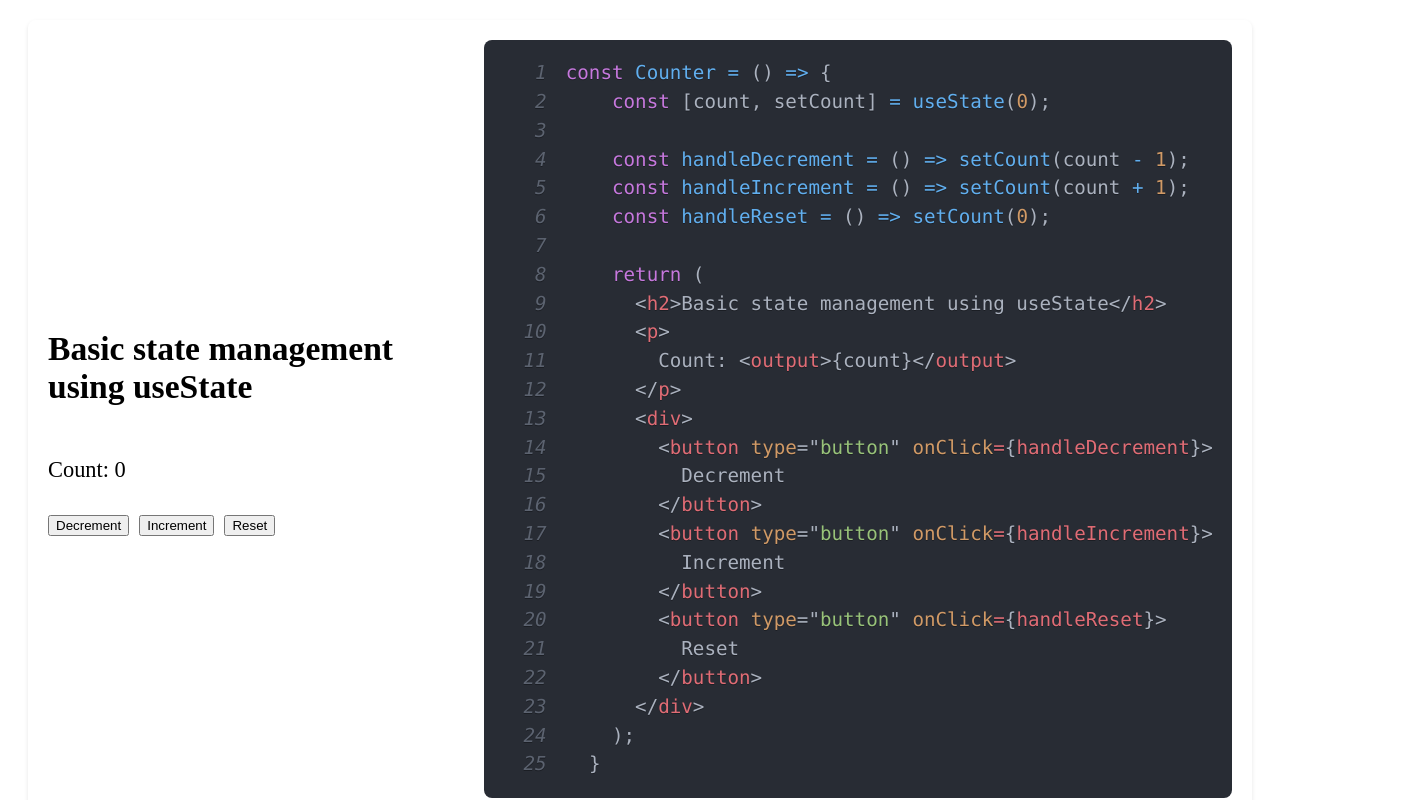
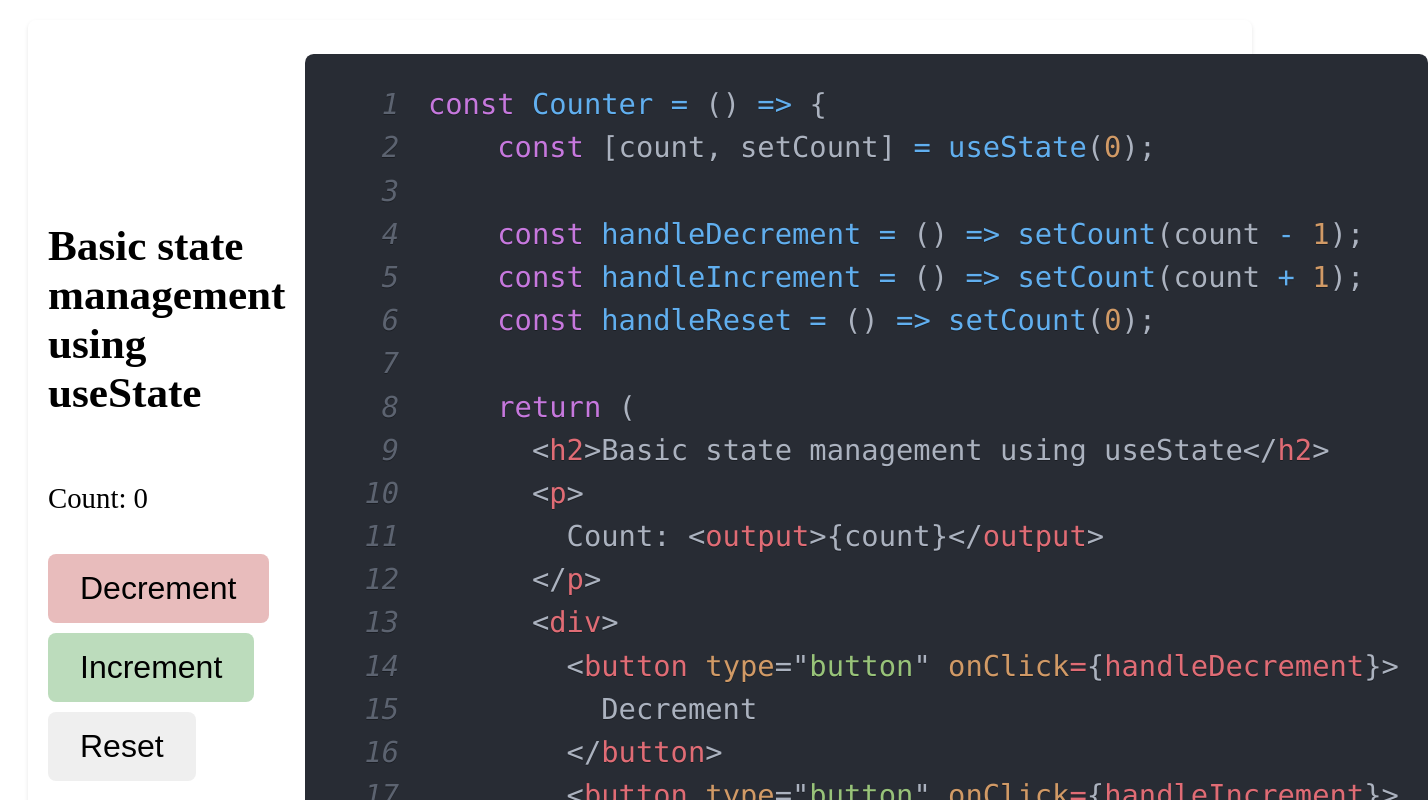
Before and after one commit to dibenji/react-usestate, a React (Create React App) app: page / in a window 1280 px wide. Shown: the top 800 px of the page, 1428 px wide, since content can reach past the window. Built offline with nearby package versions, Linux system fonts and the light colour scheme.

Commit message:
modified:   src/components/BasicStateManagement.jsx modified:   src/components/Components.css

```diff
--- a/src/components/BasicStateManagement.jsx
+++ b/src/components/BasicStateManagement.jsx
@@ -49,22 +49,18 @@ const BasicStateManagement = () => {
           <button
             type="button"
             onClick={handleDecrement}
-            className="btn btn-primary"
+            className="btn btn-secondary"
           >
             Decrement
           </button>
           <button
             type="button"
             onClick={handleIncrement}
-            className="btn btn-secondary"
+            className="btn btn-primary"
           >
             Increment
           </button>
-          <button
-            type="button"
-            onClick={handleReset}
-            className="btn btn-secondary"
-          >
+          <button type="button" onClick={handleReset} className="btn">
             Reset
           </button>
         </div>
@@ -74,12 +70,7 @@ const BasicStateManagement = () => {
           language="jsx"
           style={oneDark}
           showLineNumbers="true"
-          customStyle={{
-            margin: 0,
-            borderRadius: '0.5rem',
-            fontSize: '1.2rem',
-            lineHeight: '1.5',
-          }}
+          className="syntax-highlighter"
         >
           {jsxSnippet}
         </SyntaxHighlighter>
--- a/src/components/Components.css
+++ b/src/components/Components.css
@@ -1,6 +1,6 @@
 :root {
-  background-color: var(--bg-light);
-  border-color: var(--border-light);
+  --primary-btn-color: rgba(34, 139, 34, 0.3);
+  --secondary-btn-color: rgba(178, 34, 34, 0.3);
 }
 
 .container {
@@ -8,7 +8,7 @@
   gap: 20px;
   margin: 20px;
   padding: 20px;
-  font-size: 1.4rem;
+  font-size: 1.8rem;
   background-color: var(--bg-light);
   border: 1px solid var(--border-light);
   border-radius: 8px;
@@ -25,22 +25,39 @@
 
 .right-sub-container {
   display: flex;
+  position: relative;
   /* justify-content: flex-end; */
 }
 
 .button-group {
   display: flex;
   flex-wrap: wrap;
+  align-items: flex-end;
   margin-block-start: 10px;
   gap: 10px;
-  align-items: flex-end;
 }
 
 .btn {
+  padding: 16px 32px;
+  border: none;
+  border-radius: 8px;
+  cursor: pointer;
+  font-size: 2rem;
+  transition: background-color 0.2s ease-in-out;
+}
+
+.btn:hover {
+  background-color: rgba(0, 0, 0, 0.2);
 }
 
 .btn-primary {
+  background-color: var(--primary-btn-color);
 }
 
 .btn-secondary {
+  background-color: var(--secondary-btn-color);
 }
+
+.syntax-highlighter {
+  max-height: 100vh;
+}
```
